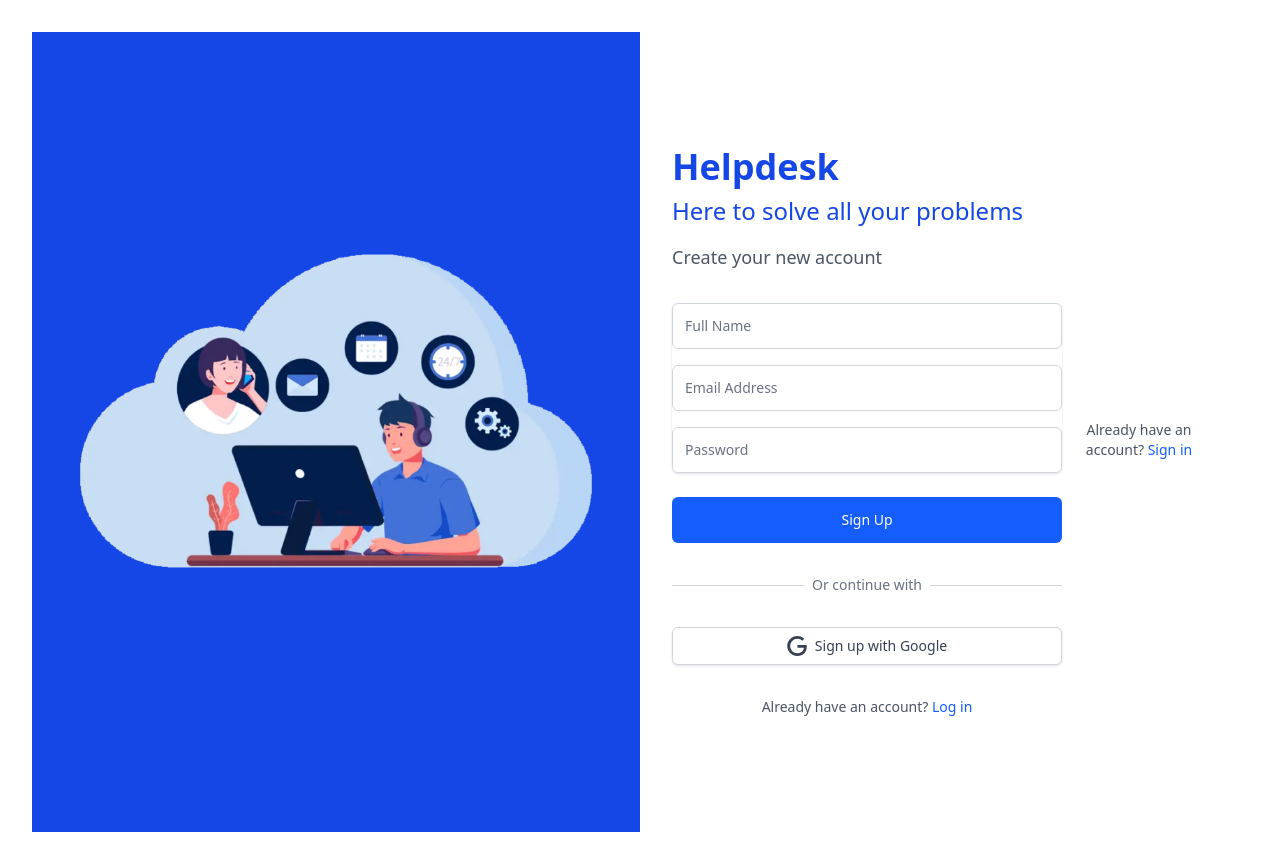
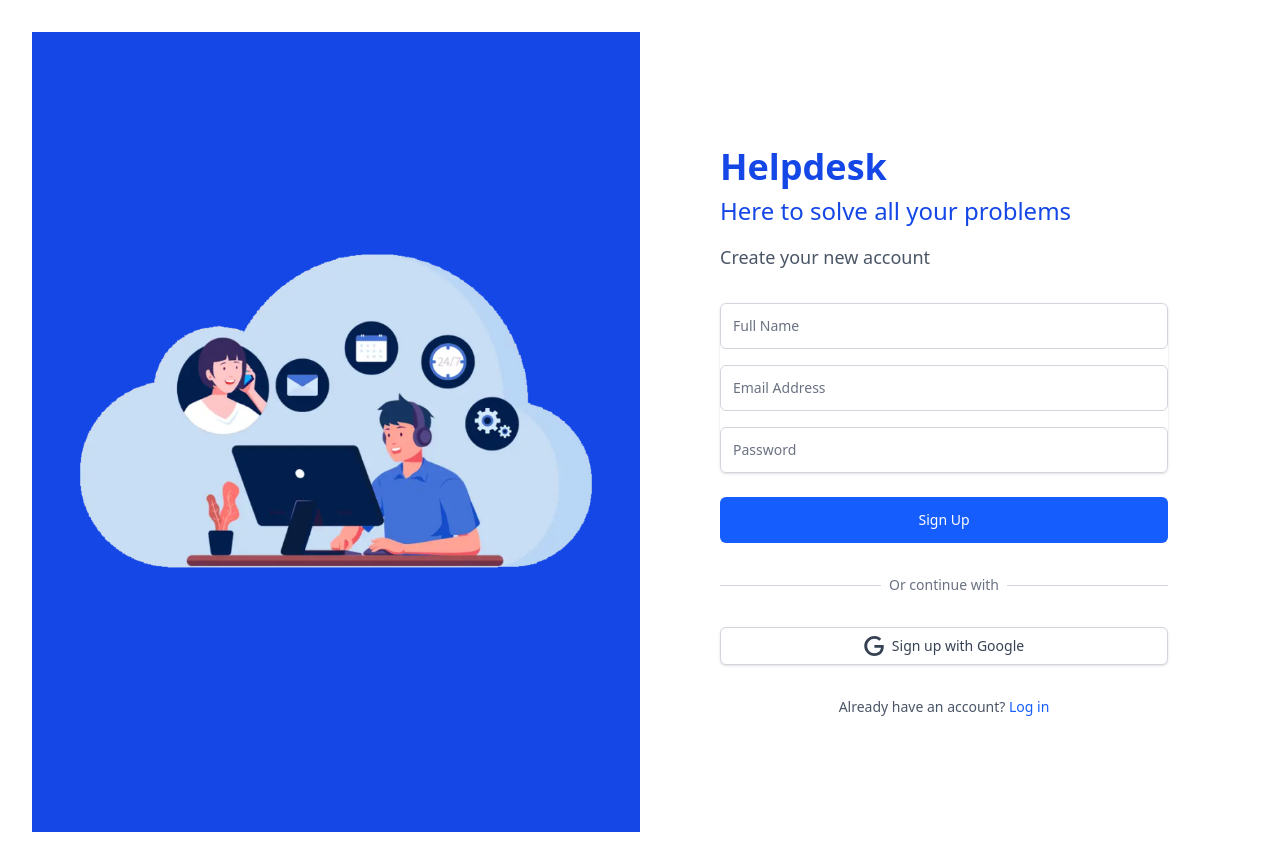
Before and after one commit to adarsh-fxz/helpdesk-frontend, a React (Vite) app: page /signup in a window 1280 px wide. Built offline with nearby package versions, Linux system fonts and the light colour scheme.

Commit message:
Small Changes in SignUp

```diff
--- a/src/pages/SignUp.jsx
+++ b/src/pages/SignUp.jsx
@@ -128,15 +128,7 @@ export const SignUp = () => {
             </div>
           </div>
 
-          <p className="mt-4 text-center text-sm text-gray-600">
-            Already have an account?{' '}
-            <button
-              onClick={() => navigate('/signin')}
-              className="text-blue-600 hover:underline cursor-pointer"
-            >
-              Sign in
-            </button>
-          </p>
+
         </div>
       </div>
     </div>
```
